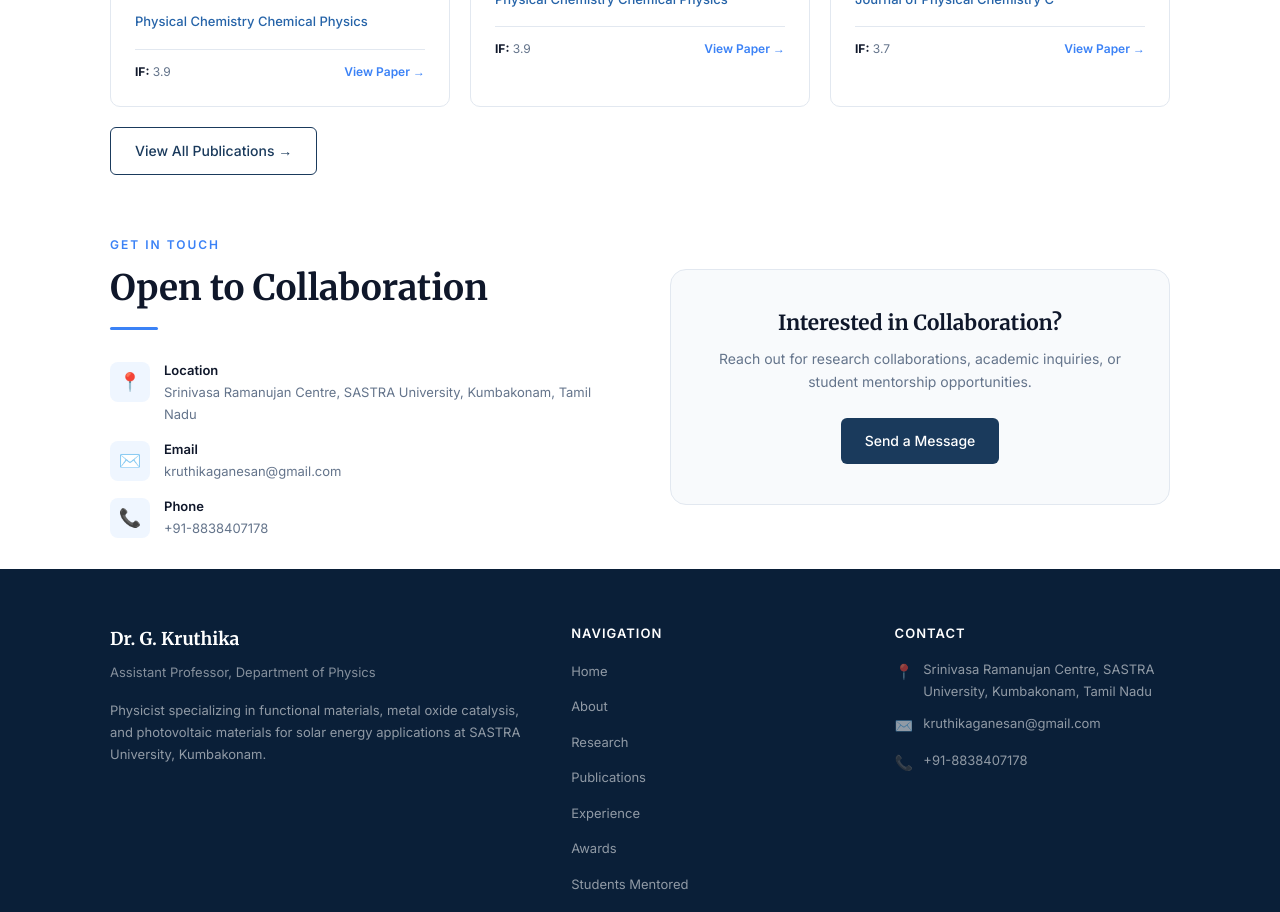
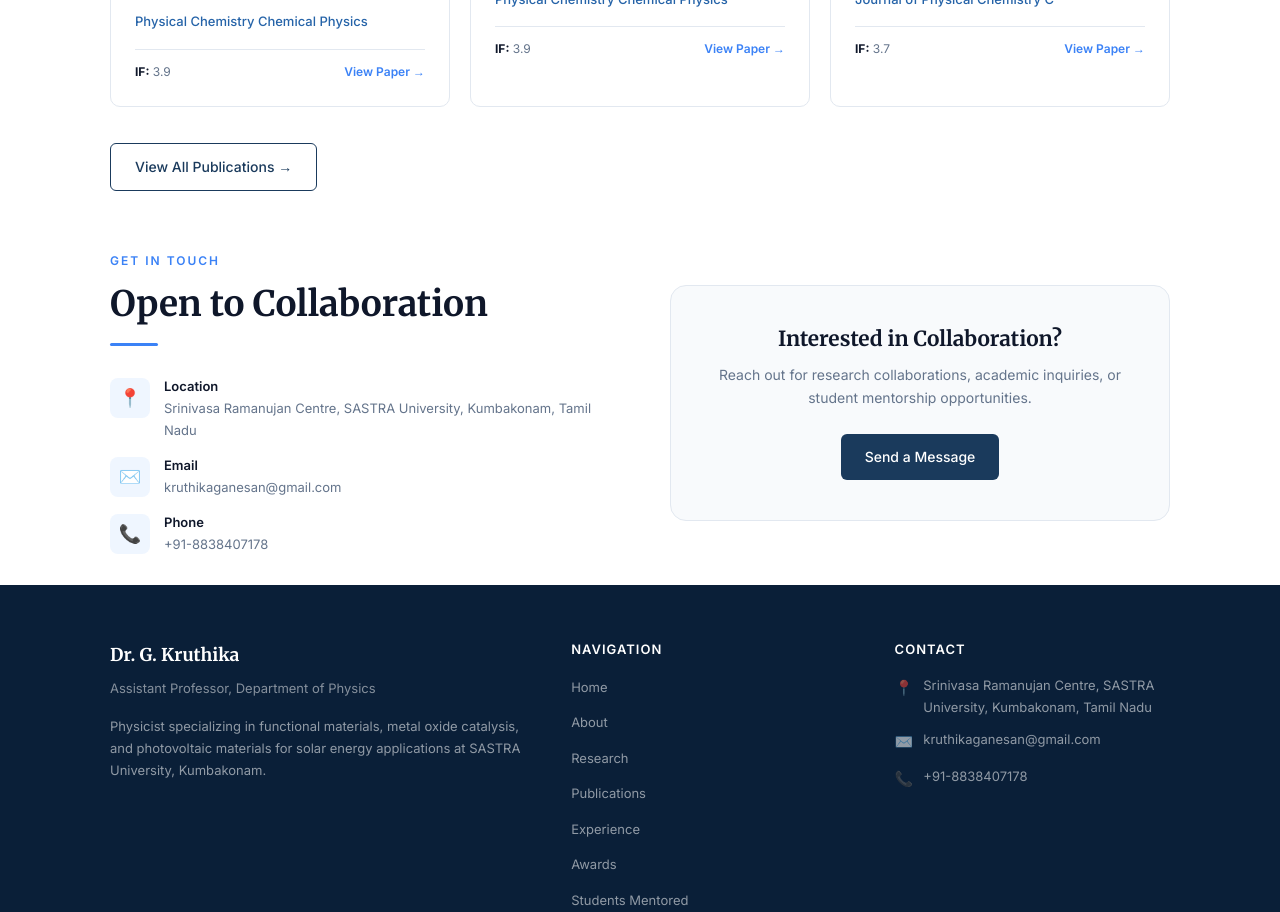
Before and after one commit to GobiKrishnan123/myproject, a React (Create React App) app: page / in a window 1280 px wide. Shown: the part 1120-2032 px from the top of the page. Built offline with nearby package versions, Linux system fonts and the light colour scheme.

Commit message:
Update Home.jsx

```diff
--- a/src/pages/Home.jsx
+++ b/src/pages/Home.jsx
@@ -50,7 +50,7 @@ export default function Home() {
               <PublicationCard key={pub.id} pub={pub} />
             ))}
           </div>
-          <div style={{ marginTop: 20 }}>
+          <div style={{ marginTop: 36 }}>
             <Link to="/publications" className="btn btn-outline">View All Publications →</Link>
           </div>
         </div>
```
